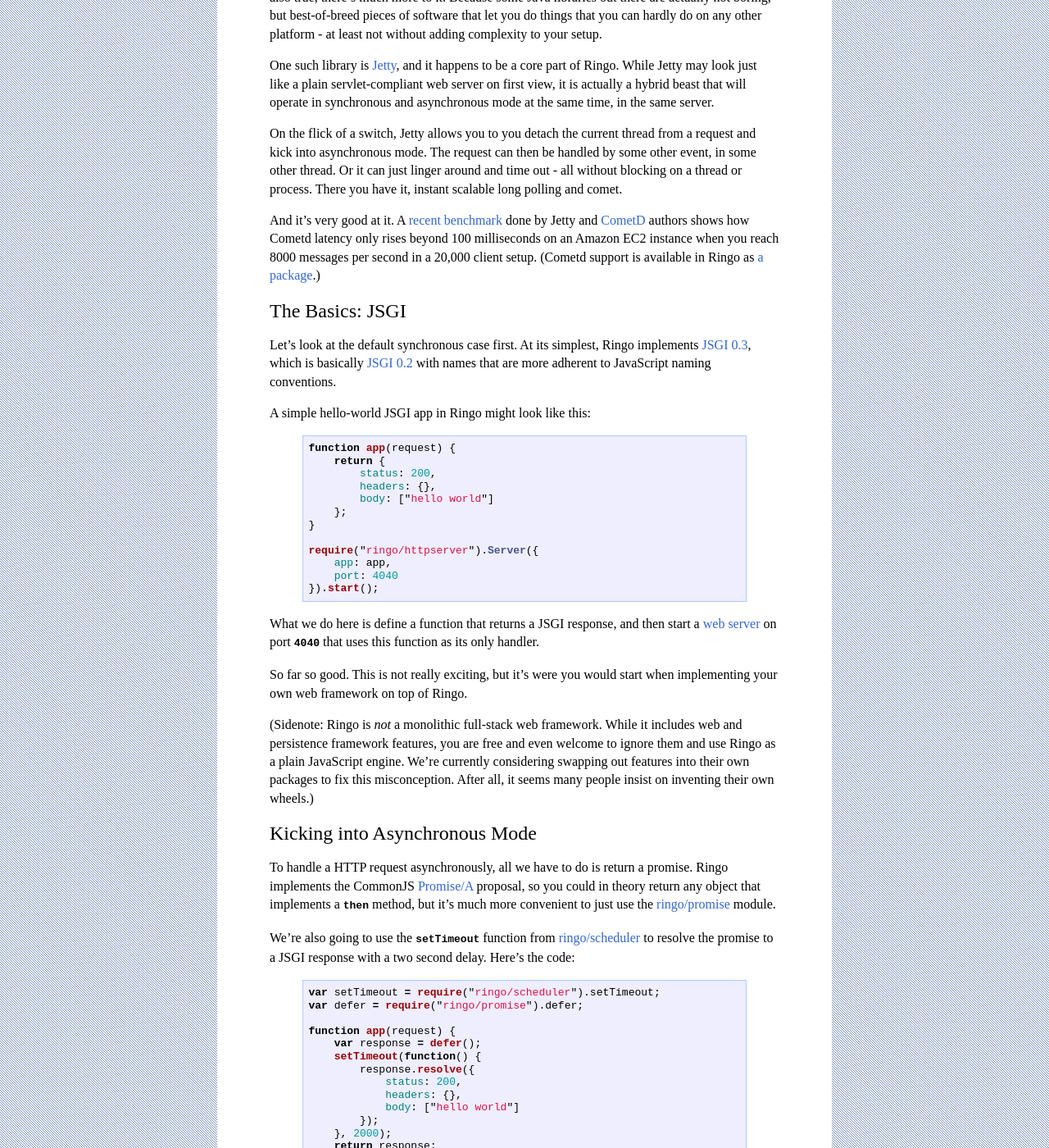
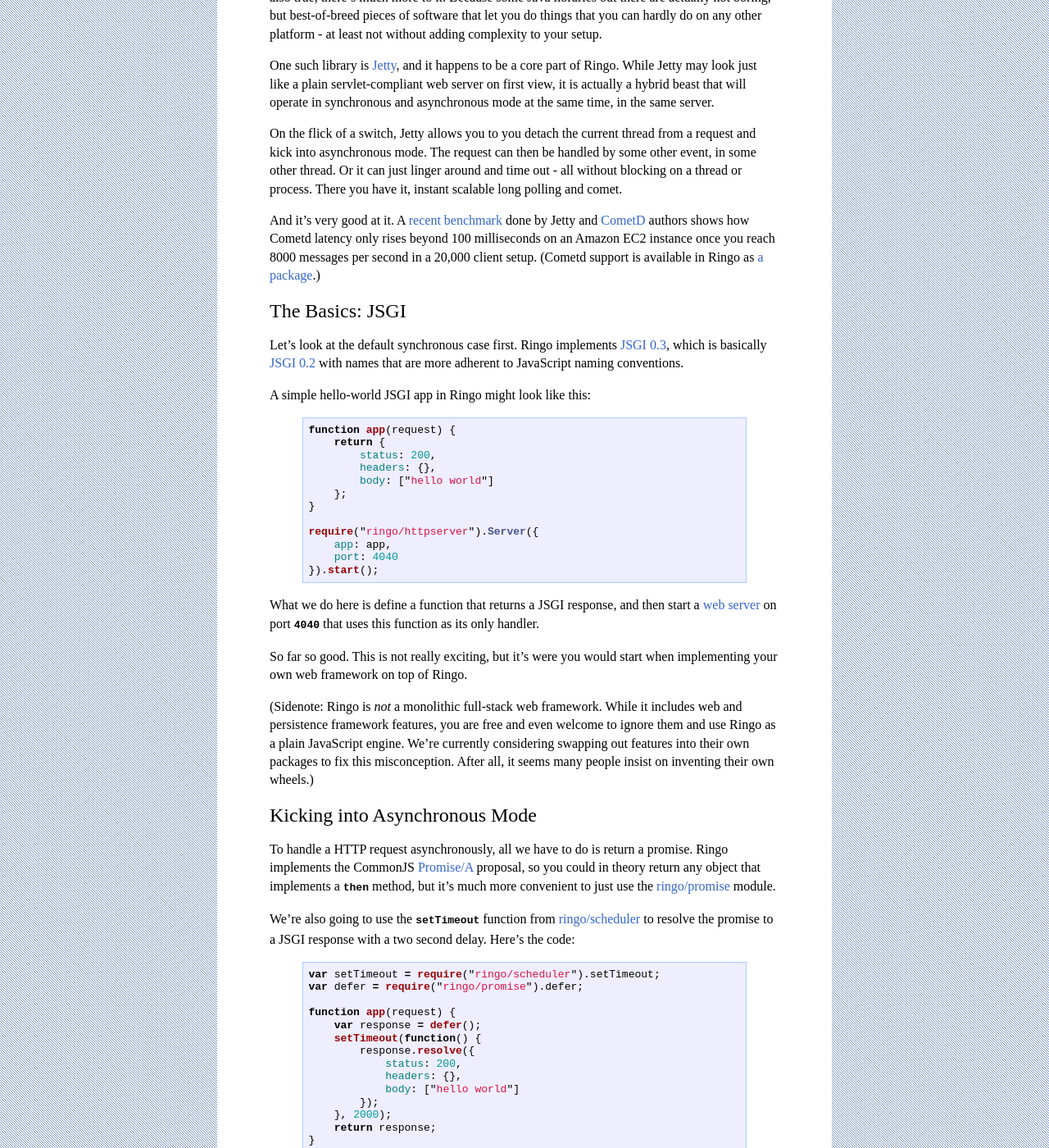
Before and after one commit to hns/hns.github.com, a Jekyll site: the page built from _posts/2010-07-02-versatility.md, in a window 1280 px wide and 1400 px high, scrolled down 342 px. Shown: the whole window at 82% size. Built offline with Jekyll 4.4.1, drawn with Linux system fonts in a browser that asks for light colours; comment, search, counter and statistics services are not loaded; some of the changed text lies outside the part shown.

Commit message:
more proofreading

```diff
--- a/_posts/2010-07-02-versatility.md
+++ b/_posts/2010-07-02-versatility.md
@@ -26,7 +26,7 @@ scalable long polling and comet.
 
 And it's very good at it. A [recent benchmark][jetty-benchmark] done by Jetty
 and [CometD] authors shows how Cometd latency only rises beyond 100 milliseconds
-on an Amazon EC2 instance when you reach 8000 messages per second in a 20,000
+on an Amazon EC2 instance once you reach 8000 messages per second in a 20,000
 client setup. (Cometd support is available in Ringo as [a
 package][ringo-cometd].)
 
@@ -38,9 +38,9 @@ package][ringo-cometd].)
 
 ## The Basics: JSGI
 
-Let's look at the default synchronous case first. At its simplest, Ringo
-implements [JSGI 0.3], which is basically [JSGI 0.2] with names that are more
-adherent to JavaScript naming conventions.
+Let's look at the default synchronous case first. Ringo implements [JSGI 0.3],
+which is basically [JSGI 0.2] with names that are more adherent to JavaScript
+naming conventions.
 
 A simple hello-world JSGI app in Ringo might look like this:
 
```
Also changed, not shown: other parts of _posts/2010-07-02-versatility.md (+3 -3 lines).
